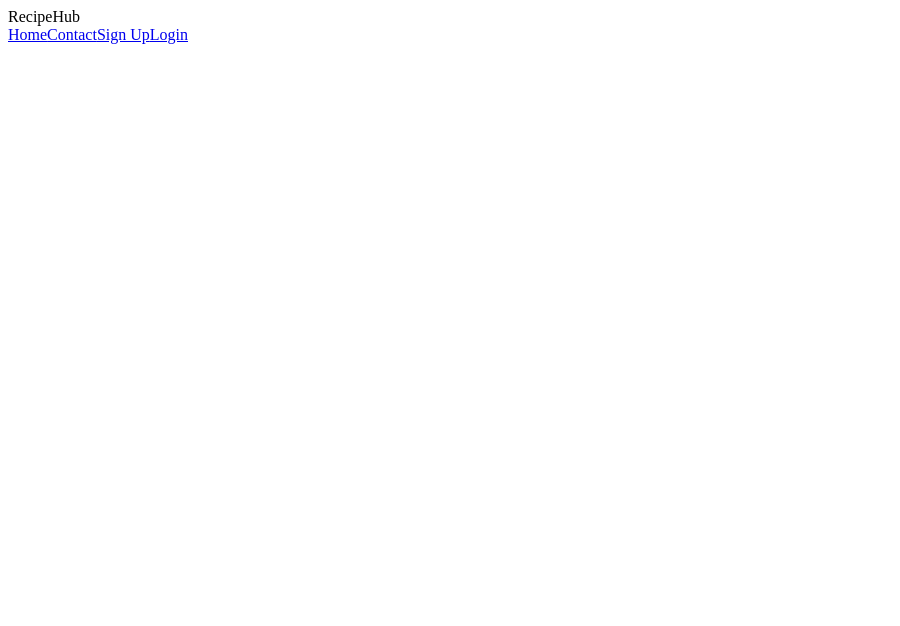
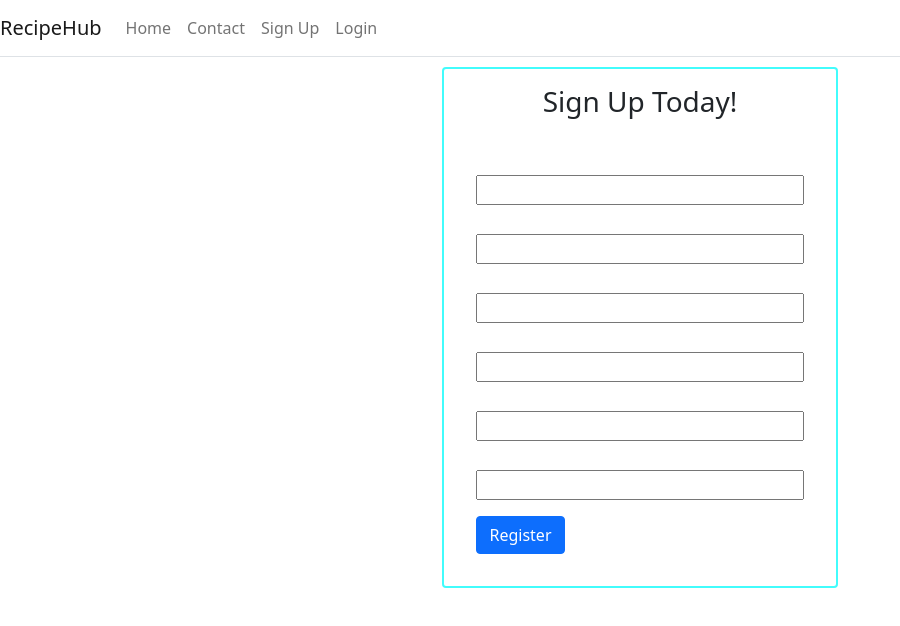
Before and after one commit to Co-Lab-You-Belong-in-Tech/RecipeHub-Frontend, a React (Create React App) app in the folder recipehubcode/: page /signup in a window 1280 px wide. Shown: the top 626 px of the page, without its empty margins (0-900 px from the left). Built offline with nearby package versions, Linux system fonts and the light colour scheme.

Commit message:
Sign up form almost done

```diff
--- a/recipehubcode/public/index.html
+++ b/recipehubcode/public/index.html
@@ -7,6 +7,12 @@
     <meta name="theme-color" content="#000000" />
     <meta name="description" content="One app to rule them all!" />
     <link rel="apple-touch-icon" href="%PUBLIC_URL%/logo192.png" />
+    <link
+      href="https://cdn.jsdelivr.net/npm/bootstrap@5.0.0-beta1/dist/css/bootstrap.min.css"
+      rel="stylesheet"
+      integrity="sha384-giJF6kkoqNQ00vy+HMDP7azOuL0xtbfIcaT9wjKHr8RbDVddVHyTfAAsrekwKmP1"
+      crossorigin="anonymous"
+    />
     <!--
       manifest.json provides metadata used when your web app is installed on a
       user's mobile device or desktop. See https://developers.google.com/web/fundamentals/web-app-manifest/
--- a/recipehubcode/src/App.js
+++ b/recipehubcode/src/App.js
@@ -53,7 +53,7 @@ function App({ ContactPage, pageProps }) {
             // render={() => <ContactPage title={currentState.contact.title} text={currentState.contact.text} />}
           />
           <Route
-            path='/Sign Up Today!'
+            path='/signup'
             render={() => <SignUpForm title={currentState.signup.title} />}
           />
           <Route
--- a/recipehubcode/src/pages/signUpPage.js
+++ b/recipehubcode/src/pages/signUpPage.js
@@ -89,7 +89,7 @@ const SignUpForm = () => {
           className='card-title'
           style={{ display: 'flex', justifyContent: 'center' }}
         >
-          <h3 className='page-title'>Register</h3>
+          <h3 className='page-title'>Sign Up Today!</h3>
         </div>
         <form
           onSubmit={submitHandler}
```
